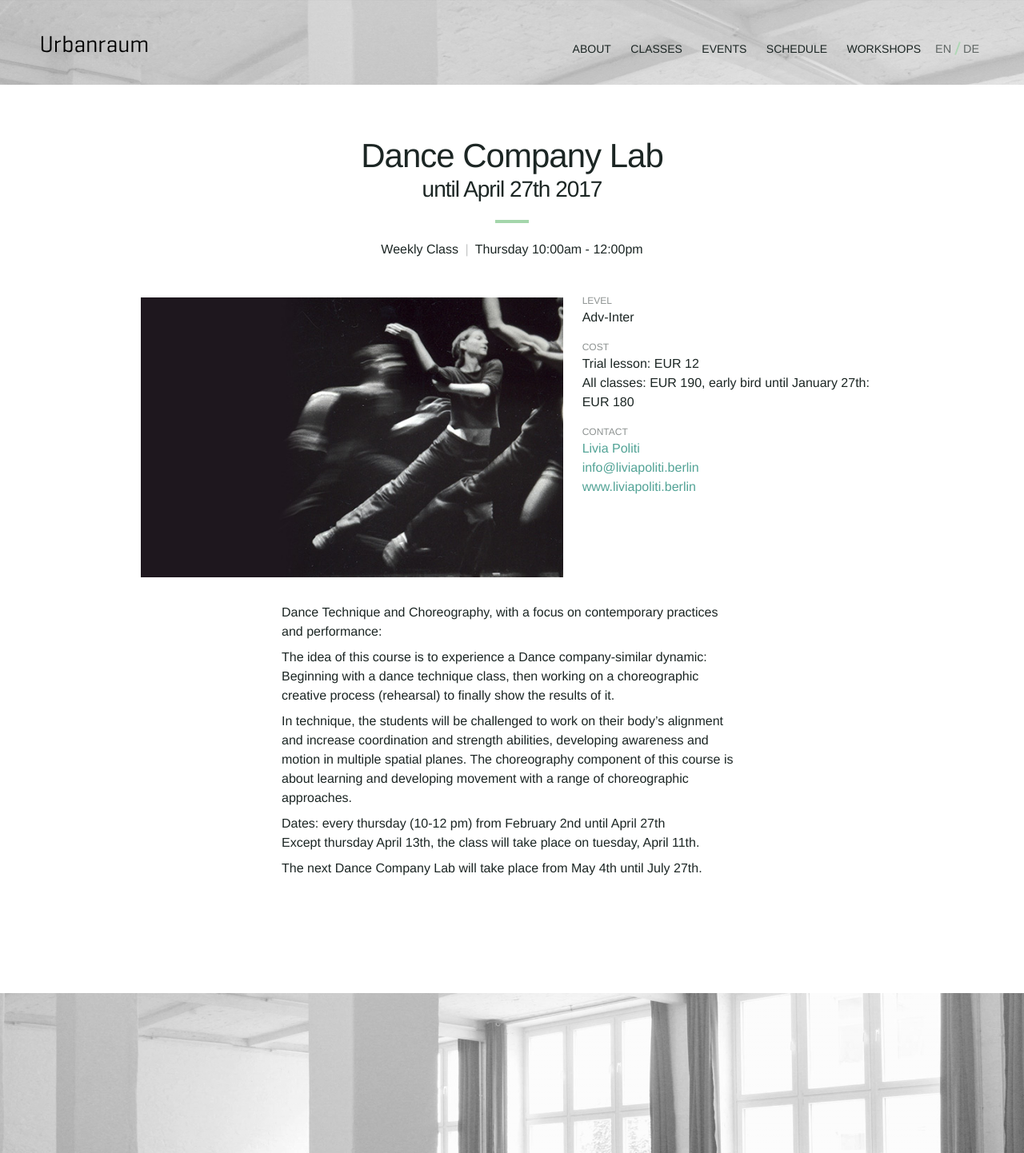
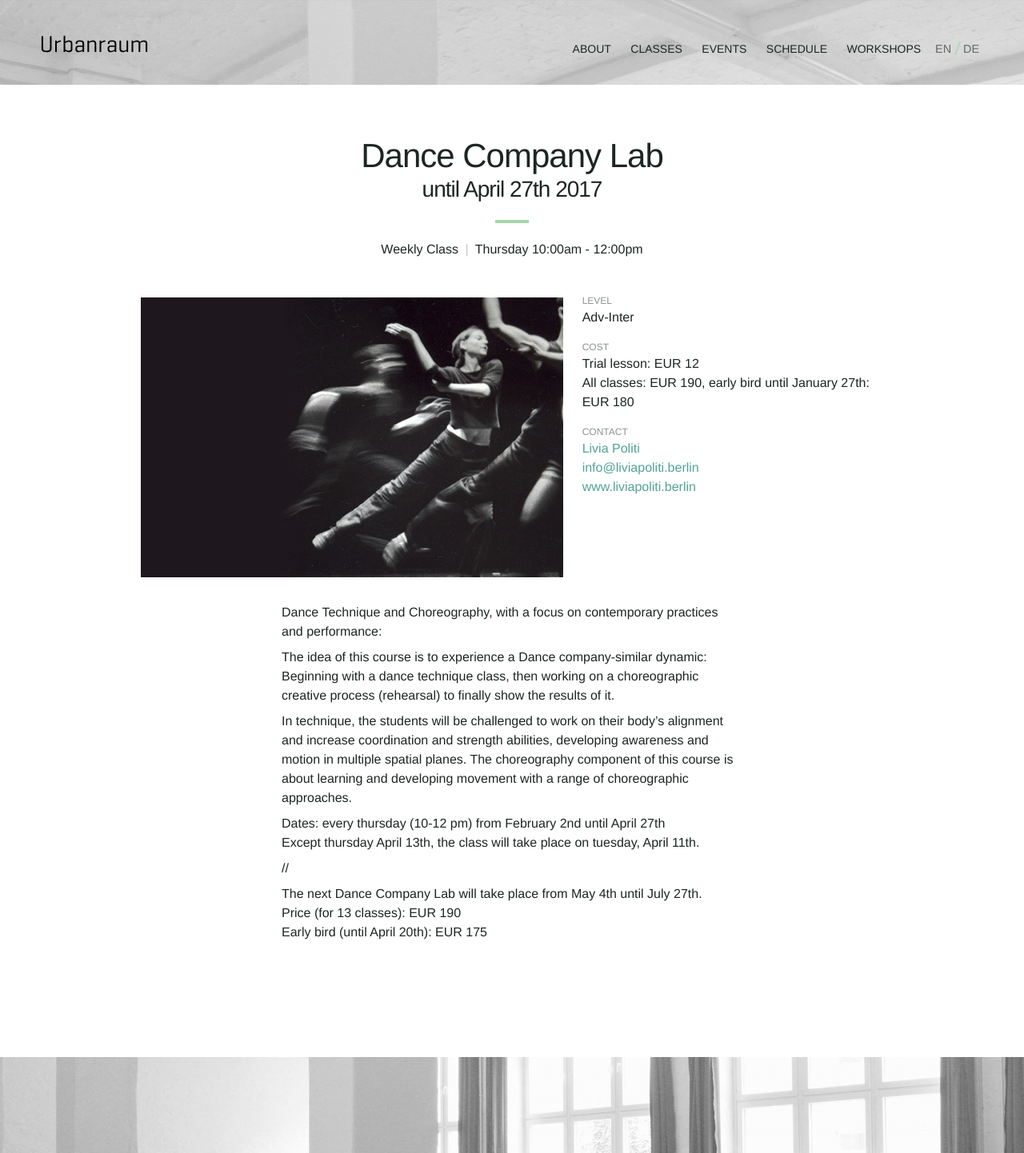
Before and after one commit to Kriesse/urbanraum, a Jekyll site: the page built from _classes/dance-company-lab.md, in a window 1280 px wide. Shown: the whole page at 80% size. Built offline with Jekyll 4.4.1, drawn with Linux system fonts in a browser that asks for light colours; nearby versions of some CDN libraries.

Commit message:
Update dance-company-lab.md

```diff
--- a/_classes/dance-company-lab.md
+++ b/_classes/dance-company-lab.md
@@ -37,7 +37,11 @@ description_en: |
   Dates: every thursday (10-12 pm) from February 2nd until April 27th
   Except thursday April 13th, the class will take place on tuesday, April 11th.
 
+  //
+
   The next Dance Company Lab will take place from May 4th until July 27th.
+  Price (for 13 classes): EUR 190
+  Early bird (until April 20th): EUR 175
 
 description_de: |
   Tanztechnik und Choreografie, mit einem Fokus auf zeitgenössischen Tanztechniken und Performance:
@@ -51,7 +55,7 @@ description_de: |
   //
 
   Das nächste Tanzcompany Lab findet vom 4. Mai bis zum 27. Juli 2017 statt (13 Termine).
-  Preis: 190 Euro.
+  Preis: 190 Euro
   Frührabatt bis 20. April: 175 Euro
 
 ---
```
